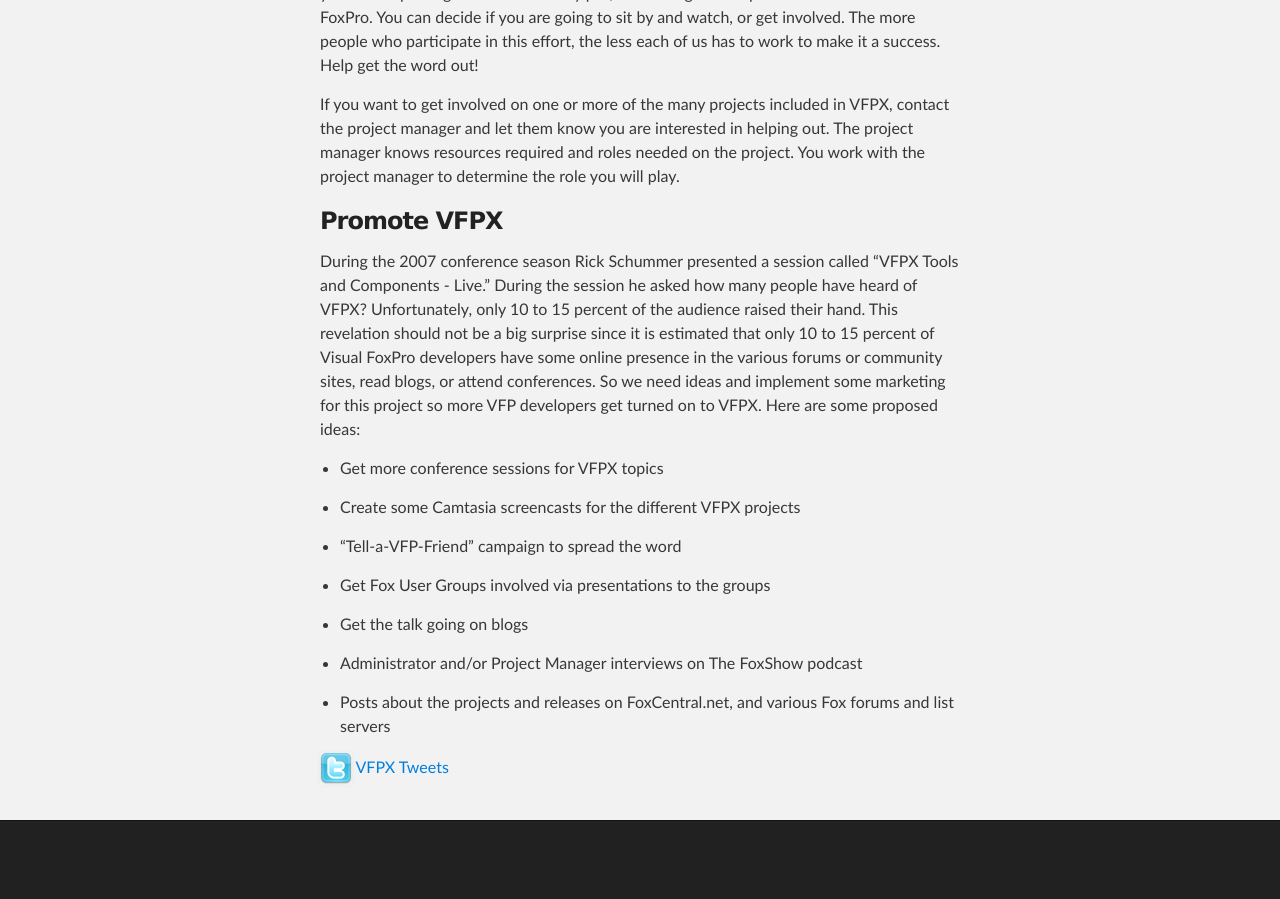
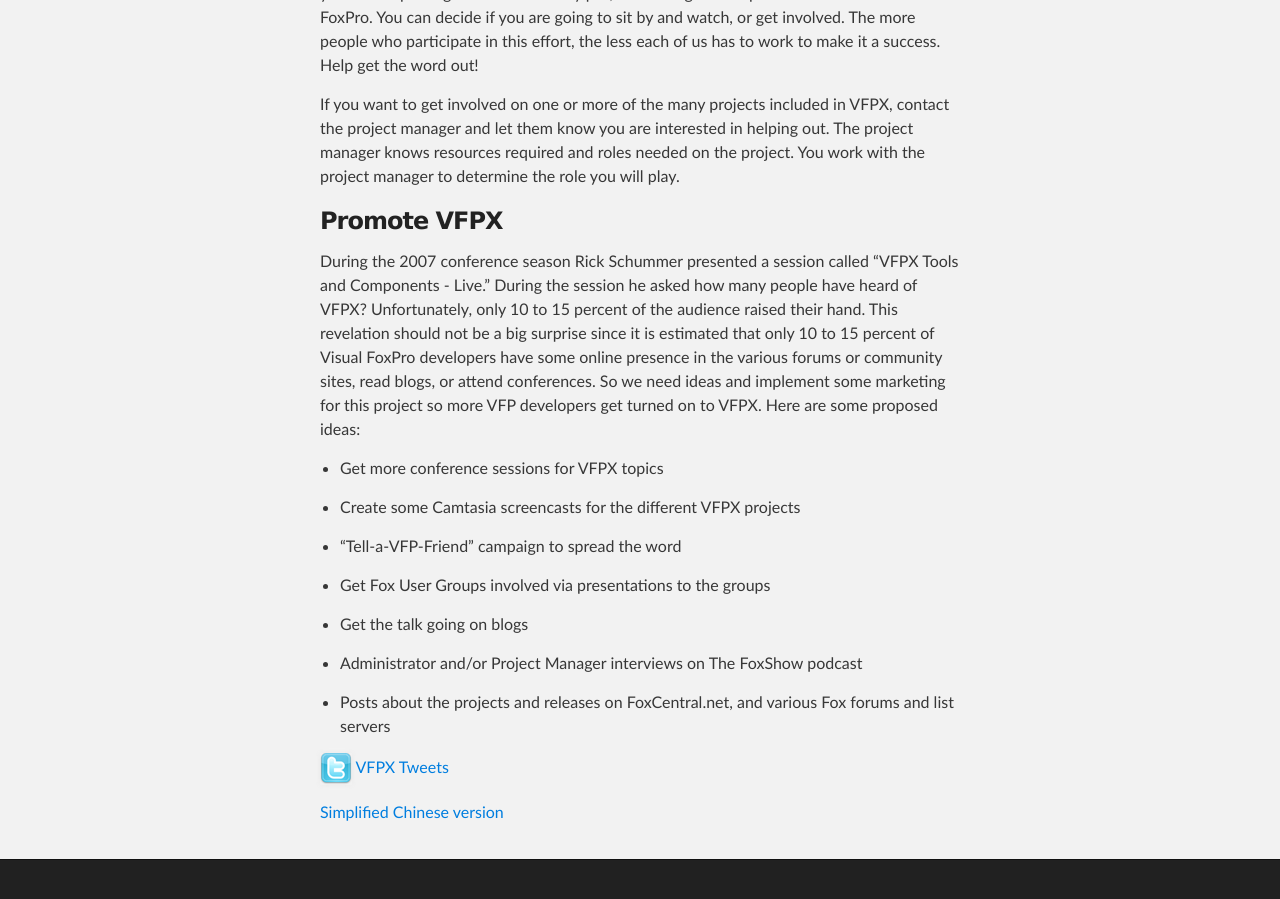
Before and after one commit to VFPX/VFPX.github.io, a Jekyll site: the page built from index.md, in a window 1280 px wide and 900 px high, scrolled down 781 px. Built offline with Jekyll 4.4.1, drawn with Linux system fonts in a browser that asks for light colours; our own code applies the rules of GitHub Pages for plain Markdown files; before the commit the page ends 1642 px from its top, so only the background shows below that.

Commit message:
Added link to Simplified Chinese version

```diff
--- a/index.md
+++ b/index.md
@@ -37,3 +37,5 @@
 * Posts about the projects and releases on FoxCentral.net, and various Fox forums and list servers
 
 ![tweet.png](/images/tweet.png) <a href="https://twitter.com/vfpx" target="_blank">VFPX Tweets</a>
+
+<a href="https://vfp9.github.io" target="_blank">Simplified Chinese version</a>
```
